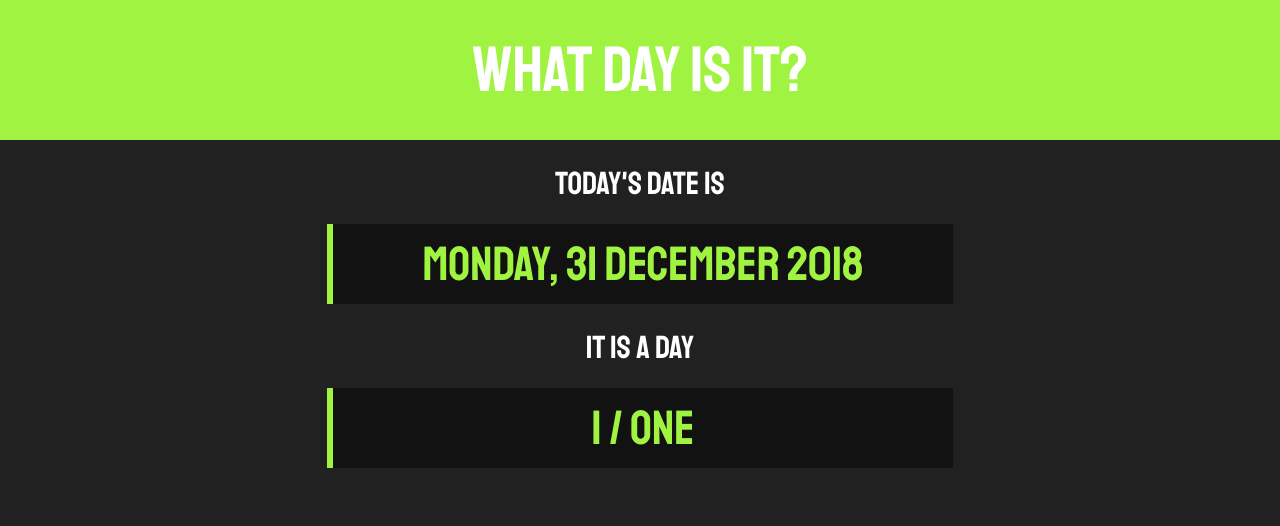
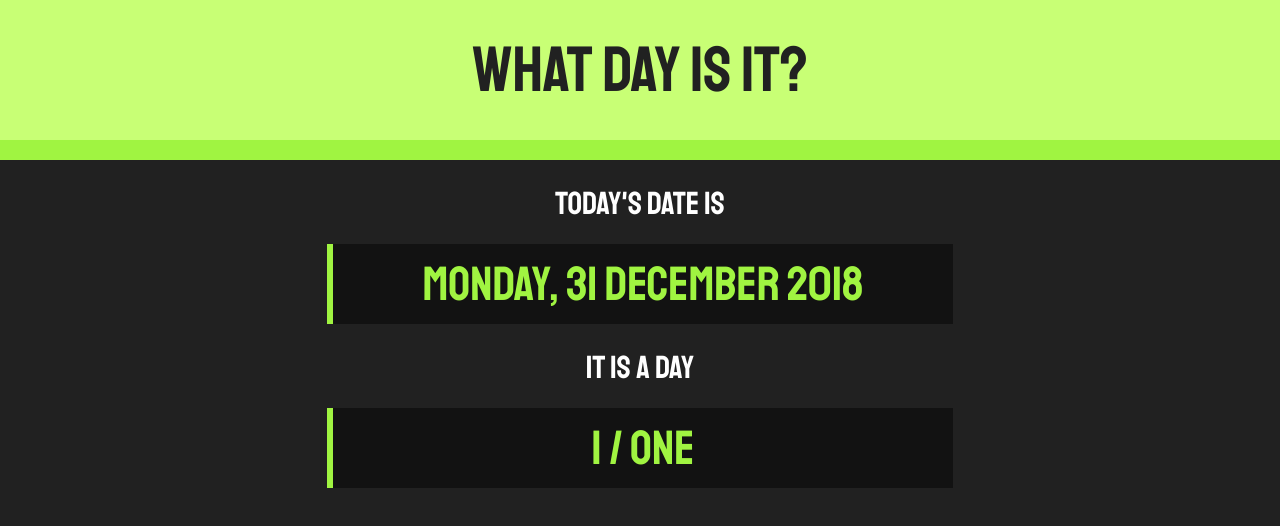
Before and after one commit to wintrmut3/what-day-is-it, a plain HTML site: page whatDayIsIt/index.html in a window 1280 px wide. Drawn offline with Linux system fonts and the light colour scheme.

Commit message:
Colour fix

```diff
--- a/whatDayIsIt/style.css
+++ b/whatDayIsIt/style.css
@@ -5,11 +5,11 @@
 }
 
 header{
-
   font-size: 64px;
-  color: white;
-  background-color: #a0f441;
+  color: #212121;
+  background-color: #C8FF75;
   padding: 30px;
+  border-bottom: 20px solid #a0f441;
 }
 body{
   text-align: center;
```
